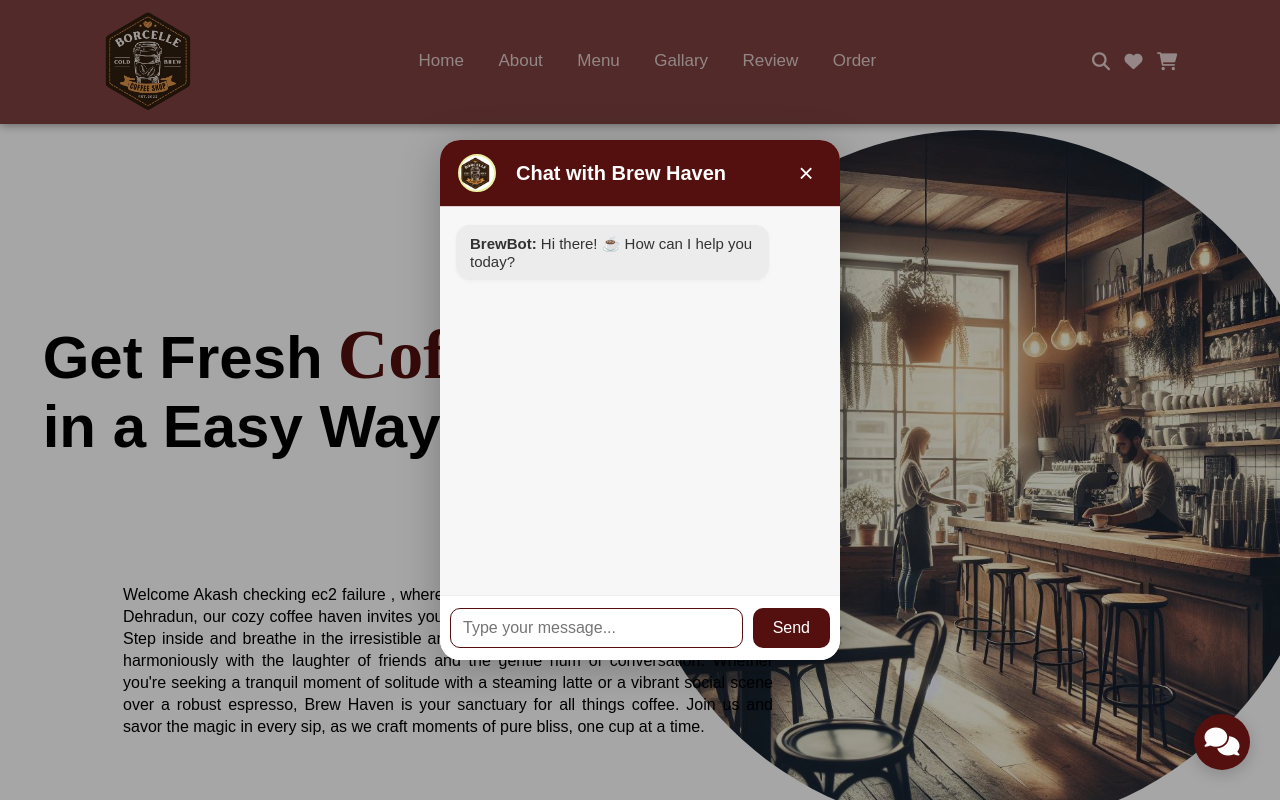
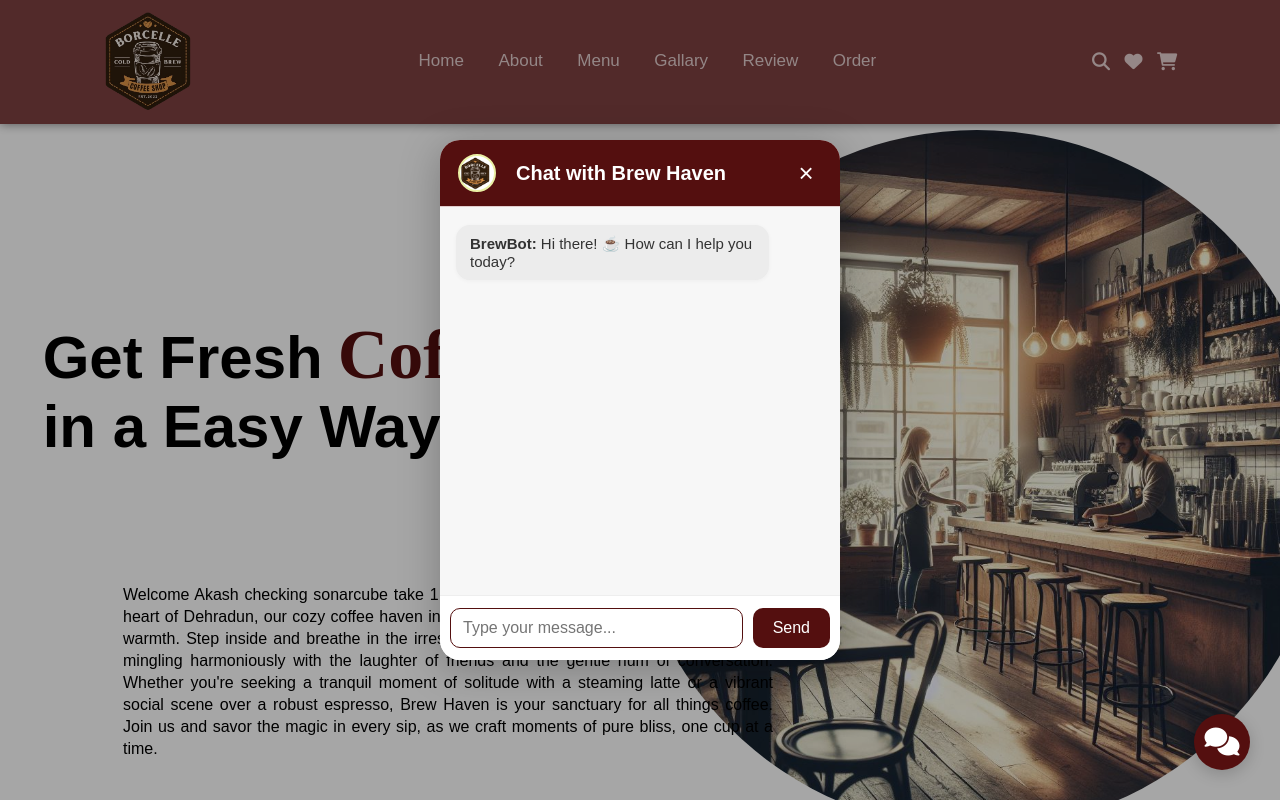
Before and after one commit to Akash35721/TechNova_CICDpipeline_devsecops, a Flask app: page / in a window 1280 px wide. Run offline with Flask 2, Linux system fonts and the light colour scheme; some libraries are stand-ins or nearby versions.

Commit message:
sonarcube integration 1

```diff
--- a/templates/index.html
+++ b/templates/index.html
@@ -85,7 +85,7 @@
 
         <p>
 
-            Welcome Akash checking ec2 failure  , where every cup tells a story. Nestled in the heart of Dehradun, our cozy coffee haven invites you to embark on a journey of flavor and warmth. Step inside and breathe in the irresistible aroma of freshly brewed coffee beans, mingling harmoniously with the laughter of friends and the gentle hum of conversation. Whether you're seeking a tranquil moment of solitude with a steaming latte or a vibrant social scene over a robust espresso, Brew Haven is your sanctuary for all things coffee. Join us and savor the magic in every sip, as we craft moments of pure bliss, one cup at a time.        </p>
+            Welcome Akash checking sonarcube take 1  , where every cup tells a story. Nestled in the heart of Dehradun, our cozy coffee haven invites you to embark on a journey of flavor and warmth. Step inside and breathe in the irresistible aroma of freshly brewed coffee beans, mingling harmoniously with the laughter of friends and the gentle hum of conversation. Whether you're seeking a tranquil moment of solitude with a steaming latte or a vibrant social scene over a robust espresso, Brew Haven is your sanctuary for all things coffee. Join us and savor the magic in every sip, as we craft moments of pure bliss, one cup at a time.        </p>
 
         <div class="main_btn">
             <a href="#">Order Now</a>
```
Also changed, not shown: .github/workflows/main.yml, 1 other file.
